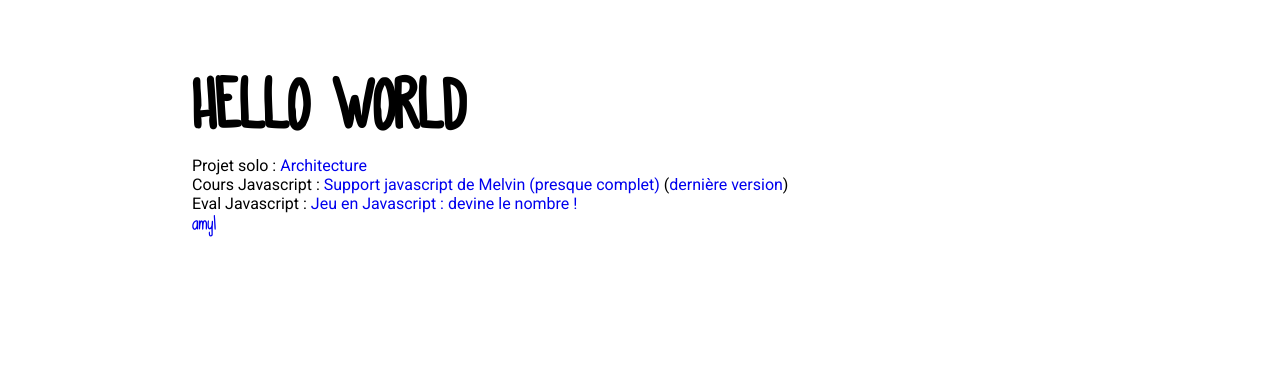
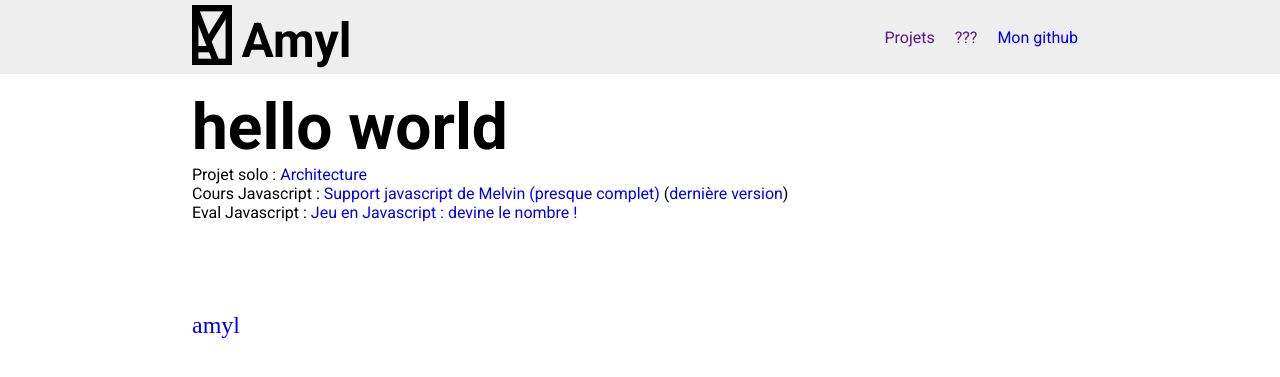
Before and after one commit to am-yl/am-yl.github.io, a PHP site: page / in a window 1280 px wide. Shown: the top 377 px of the page. Run offline with PHP 8.4, Linux system fonts and the light colour scheme.

Commit message:
testings

```diff
--- a/assets/css/style.css
+++ b/assets/css/style.css
@@ -4,20 +4,66 @@
     box-sizing: border-box;
 }
 
-@font-face {
-    font-family: 'MyFont';
-    src: url('../fonts/Myfont-Regular.otf') format('opentype');
-}
-
 body {
-    padding: 75px var(--pad);
     font-family: 'Roboto';
 }
 
+/* utils */
+
+.pad-x {
+    padding-left: var(--pad);
+    padding-right: var(--pad);
+}
+
+.flex {
+    display: flex;
+}
+
+.item-center {
+    align-items: center;
+}
+
+.item-end {
+    align-items:flex-end;
+}
+
+.between {
+    justify-content: space-between;
+}
+
+/* header */
+header {
+    width: 100%;
+    background-color: #eee;
+    padding: 5px 0;
+    position: fixed;
+}
+
+#logo {
+    padding-right: 10px;
+}
+
+#logo img {
+    height:60px;
+}
+
+h2 {
+    font-size: 3rem;
+}
+
+nav ul li {
+    padding: 0 10px;
+}
+
+/* main */
+
+main {
+
+    padding : 90px 0;
+}
+
 h1 {
-    font-family: 'MyFont';
-    font-size: 5rem;
-    text-transform: uppercase;
+    font-size: 4rem;
 }
 
 a {
--- a/index.html
+++ b/index.html
@@ -16,7 +16,26 @@
     <title>Amyl</title>
 </head>
 <body>
-    <nav></nav>
+    <header class="pad-x flex item-center between">
+        <div class="flex item-end between">
+            <a id="logo" href="https://am-yl.github.io/"><img src="assets/img/logo_amyl.svg" alt=""></a>
+            <h2>Amyl</h2>
+        </div>
+        <nav>
+            <ul class="flex item-center between">
+                <li>
+                    <a href="">Projets</a>
+                </li>
+                <li>
+                    <a href="">???</a>
+                </li>
+                <li>
+                    <a href="https://github.com/am-yl">Mon github</a>
+                </li>
+            </ul>
+        </nav>
+    </header>
+    <main class="pad-x">
         <h1>hello world</h1>
         <ul>
             <li>
@@ -29,7 +48,8 @@
                 Eval Javascript : <a href="https://am-yl.github.io/devine_le_nombre">Jeu en Javascript : devine le nombre !</a>
             </li>
         </ul>
-    <footer>
+    </main>
+    <footer class="pad-x">
         <a href="https://github.com/am-yl" id="amyl">amyl</a>
     </footer>
 </body>
```
Also changed, not shown: assets/img/logo_amyl.svg (added). Lines whose indentation alone changed are shown as unchanged.
